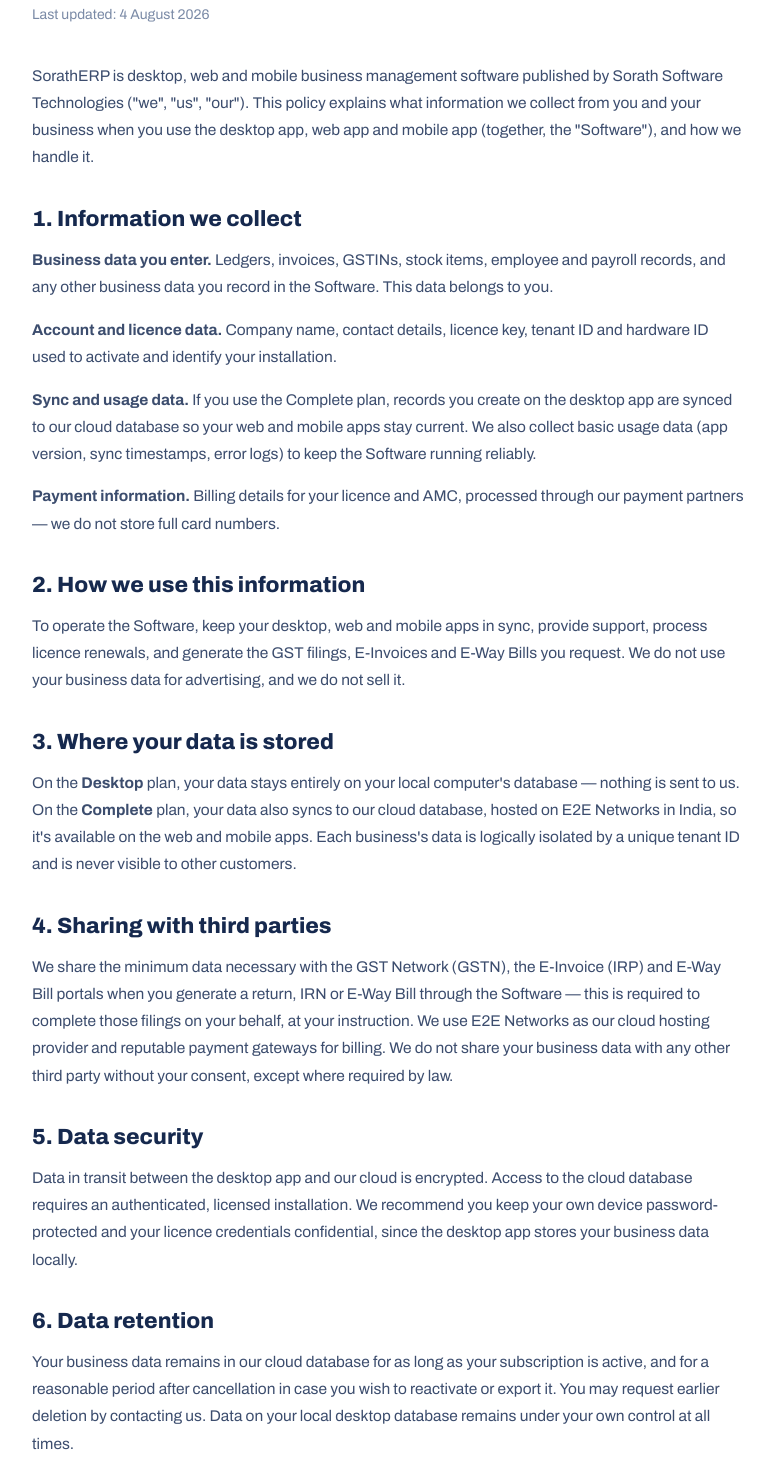
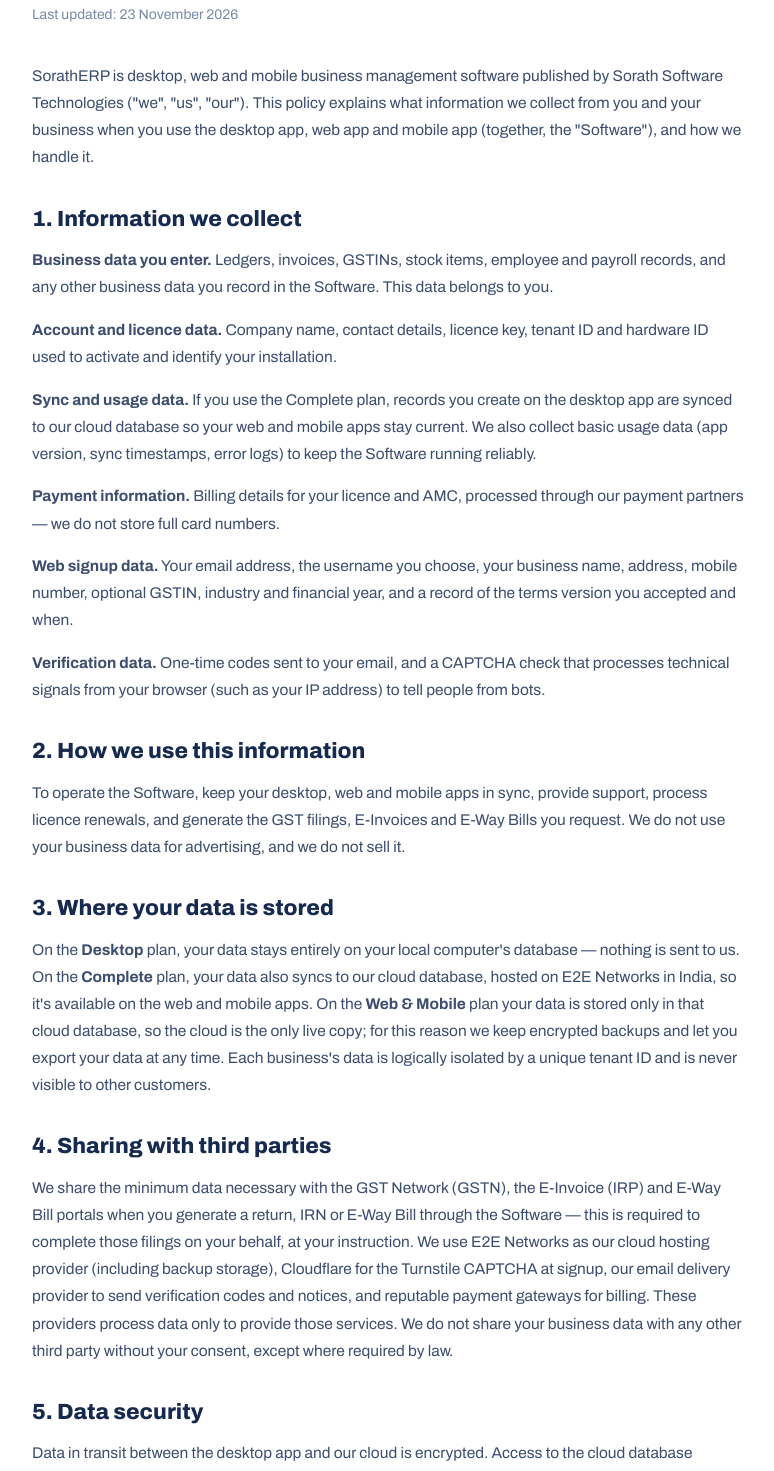
Before and after one commit to GhanshyamSorathiya/sorathsoftware.com, a plain HTML site: page privacy.html in a window 1280 px wide. Shown: the part 209-1680 px from the top of the page, without its empty margins (252-1026 px from the left). Drawn offline with Linux system fonts and the light colour scheme.

Commit message:
privacy changes

```diff
--- a/privacy.html
+++ b/privacy.html
@@ -75,7 +75,7 @@
 <main class="legal-content">
   <div class="legal-eyebrow">Legal</div>
   <h1 class="legal-title">Privacy Policy</h1>
-  <div class="legal-updated">Last updated: 4 August 2026</div>
+  <div class="legal-updated">Last updated: 23 November 2026</div>
 
   <p class="legal-intro">SorathERP is desktop, web and mobile business management software published by Sorath Software Technologies ("we", "us", "our"). This policy explains what information we collect from you and your business when you use the desktop app, web app and mobile app (together, the "Software"), and how we handle it.</p>
 
@@ -85,20 +85,23 @@
   <p class="legal-p"><strong>Sync and usage data.</strong> If you use the Complete plan, records you create on the desktop app are synced to our cloud database so your web and mobile apps stay current. We also collect basic usage data (app version, sync timestamps, error logs) to keep the Software running reliably.</p>
   <p class="legal-p"><strong>Payment information.</strong> Billing details for your licence and AMC, processed through our payment partners — we do not store full card numbers.</p>
 
+  <p class="legal-p"><strong>Web signup data.</strong> Your email address, the username you choose, your business name, address, mobile number, optional GSTIN, industry and financial year, and a record of the terms version you accepted and when.</p>
+  <p class="legal-p"><strong>Verification data.</strong> One-time codes sent to your email, and a CAPTCHA check that processes technical signals from your browser (such as your IP address) to tell people from bots.</p>
+
   <h2 class="legal-h2">2. How we use this information</h2>
   <p class="legal-p">To operate the Software, keep your desktop, web and mobile apps in sync, provide support, process licence renewals, and generate the GST filings, E-Invoices and E-Way Bills you request. We do not use your business data for advertising, and we do not sell it.</p>
 
   <h2 class="legal-h2">3. Where your data is stored</h2>
-  <p class="legal-p">On the <strong>Desktop</strong> plan, your data stays entirely on your local computer's database — nothing is sent to us. On the <strong>Complete</strong> plan, your data also syncs to our cloud database, hosted on E2E Networks in India, so it's available on the web and mobile apps. Each business's data is logically isolated by a unique tenant ID and is never visible to other customers.</p>
+  <p class="legal-p">On the <strong>Desktop</strong> plan, your data stays entirely on your local computer's database — nothing is sent to us. On the <strong>Complete</strong> plan, your data also syncs to our cloud database, hosted on E2E Networks in India, so it's available on the web and mobile apps. On the <strong>Web &amp; Mobile</strong> plan your data is stored only in that cloud database, so the cloud is the only live copy; for this reason we keep encrypted backups and let you export your data at any time. Each business's data is logically isolated by a unique tenant ID and is never visible to other customers.</p>
 
   <h2 class="legal-h2">4. Sharing with third parties</h2>
-  <p class="legal-p">We share the minimum data necessary with the GST Network (GSTN), the E-Invoice (IRP) and E-Way Bill portals when you generate a return, IRN or E-Way Bill through the Software — this is required to complete those filings on your behalf, at your instruction. We use E2E Networks as our cloud hosting provider and reputable payment gateways for billing. We do not share your business data with any other third party without your consent, except where required by law.</p>
+  <p class="legal-p">We share the minimum data necessary with the GST Network (GSTN), the E-Invoice (IRP) and E-Way Bill portals when you generate a return, IRN or E-Way Bill through the Software — this is required to complete those filings on your behalf, at your instruction. We use E2E Networks as our cloud hosting provider (including backup storage), Cloudflare for the Turnstile CAPTCHA at signup, our email delivery provider to send verification codes and notices, and reputable payment gateways for billing. These providers process data only to provide those services. We do not share your business data with any other third party without your consent, except where required by law.</p>
 
   <h2 class="legal-h2">5. Data security</h2>
   <p class="legal-p">Data in transit between the desktop app and our cloud is encrypted. Access to the cloud database requires an authenticated, licensed installation. We recommend you keep your own device password-protected and your licence credentials confidential, since the desktop app stores your business data locally.</p>
 
   <h2 class="legal-h2">6. Data retention</h2>
-  <p class="legal-p">Your business data remains in our cloud database for as long as your subscription is active, and for a reasonable period after cancellation in case you wish to reactivate or export it. You may request earlier deletion by contacting us. Data on your local desktop database remains under your own control at all times.</p>
+  <p class="legal-p">Your business data remains in our cloud database for as long as your subscription is active, and for a reasonable period after cancellation in case you wish to reactivate or export it. If your trial or subscription ends, your data remains available read-only and for export for 90 days; after that we may delete it after emailing you. You may request earlier deletion by contacting us. Encrypted backups expire on their normal schedule. Data on your local desktop database remains under your own control at all times.</p>
 
   <h2 class="legal-h2">7. Your rights</h2>
   <p class="legal-p">Under the Digital Personal Data Protection Act, 2023 and other applicable Indian law, you may request access to, correction of, or deletion of personal data we hold about you, and may withdraw consent for cloud sync at any time by moving to the Desktop plan. To exercise these rights, contact our Grievance Officer below.</p>
```
Also changed, not shown: terms.html (+17 -5 lines).
